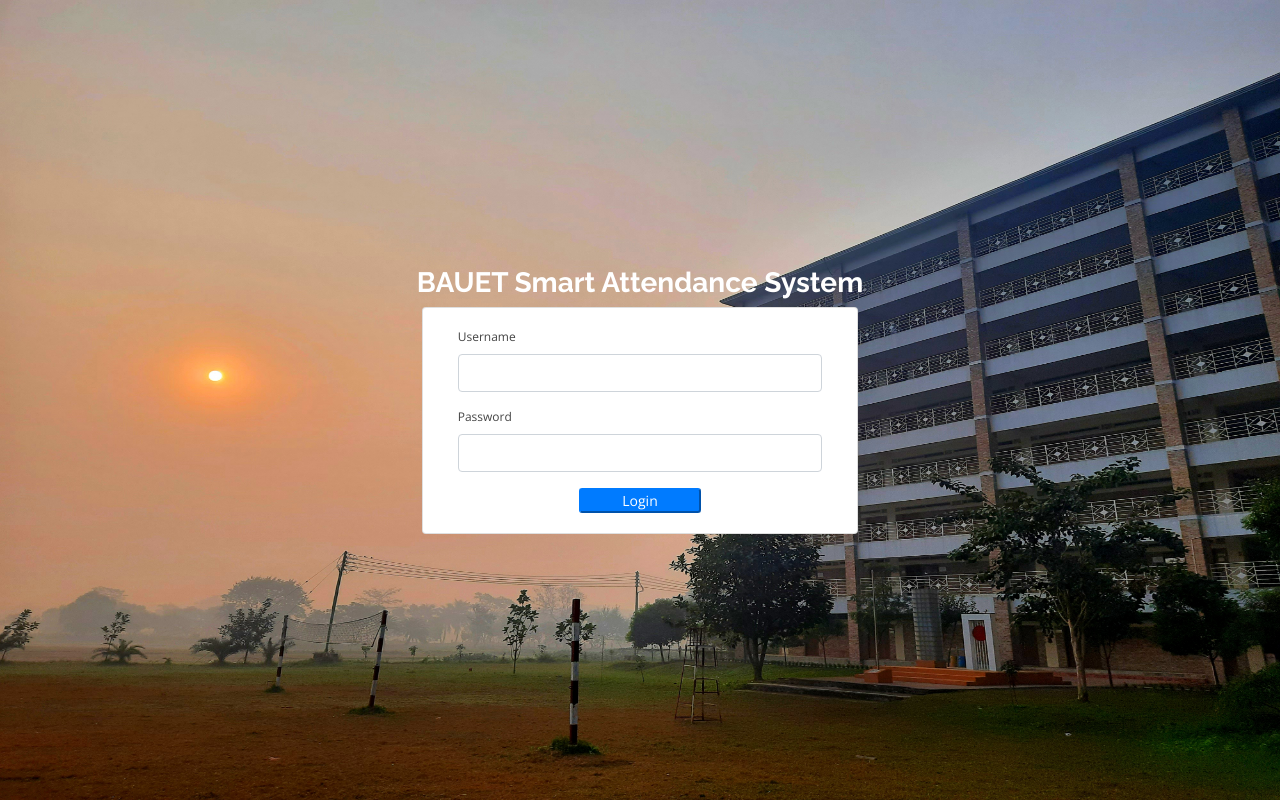
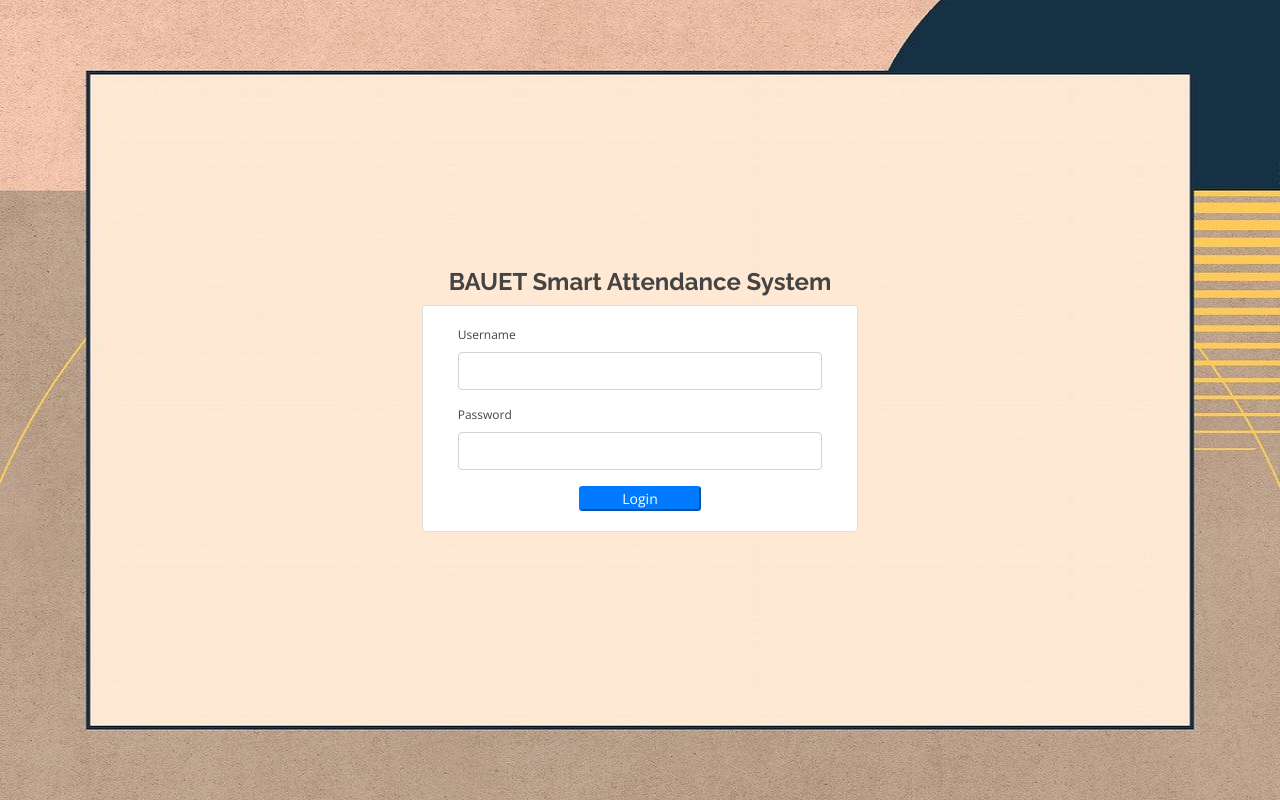
Before and after one commit to fathmakhatunmim/Smart-Attendance-System, a PHP site: page /login.php in a window 1280 px wide. Run offline with PHP 8.4, Linux system fonts and the light colour scheme; data comes from the database, SQL or seed files in the repository; some libraries are stand-ins or nearby versions.

Commit message:
login background  image and others background image

```diff
--- a/home.php
+++ b/home.php
@@ -7,7 +7,6 @@
     top: 0;
 }
 .imgs{
-
 		margin: .5em;
 		max-width: calc(100%);
 		max-height: calc(100%);
@@ -30,7 +29,6 @@
 		margin: auto;
 	}
 	#imagesCarousel img{
-
 		width: auto!important;
 		height: auto!important;
 		max-height: calc(100%)!important;
@@ -38,9 +36,7 @@
 	}
 </style>
 
-
 <div class="containe-fluid">
-
 	<div class="row mt-3 ml-3 mr-3">
         <div class="col-lg-12">
             <div class="card">
--- a/login.php
+++ b/login.php
@@ -29,8 +29,8 @@
 </head>
 <style>
 	body{
-
-  background-image: url('20211227_081334.jpg');
+		background: #80808045;
+    background-image: url('d43c415ce6c2c5c0c1609707f9a01b57.jpg');
   background-repeat: no-repeat;
   background-attachment: fixed;
   background-size: 100% 100%;
@@ -40,7 +40,8 @@
 	    top:0;
 	    left: 0
 	    /*background: #ff0000;*/
-	}
+  }
+
 	main#main{
 		width:100%;
 		height: calc(100%);
@@ -53,17 +54,12 @@
 
 
   <main id="main" >
-  <style>
-body {
 
-}
-</style>
-
-  		<div class="align-self-center w-100">
-		<h3 class="text-white text-center"><b><?php echo $_SESSION['system']['name'] ?></b></h3>
-  		<div id="login-center" class="row justify-content-center">
-  			<div class="card col-md-4">
-  				<div class="card-body">
+  		<div class="  align-self-center w-100">
+		<h4 class="text-black text-center"><b><?php echo $_SESSION['system']['name'] ?></b></h4>
+  		<div id="login-center" class="  row justify-content-center">
+  			<div class=" card col-md-4">
+  				<div class=" card-body">
   					<form id="login-form" >
   						<div class="form-group">
   							<label for="username" class="control-label">Username</label>
```
Also changed, not shown: index.php (+5 -3 lines), 156200_school-background-images_1600x1200_h.jpg (added), Attendancee.avif (added), d43c415ce6c2c5c0c1609707f9a01b57.jpg (added).
